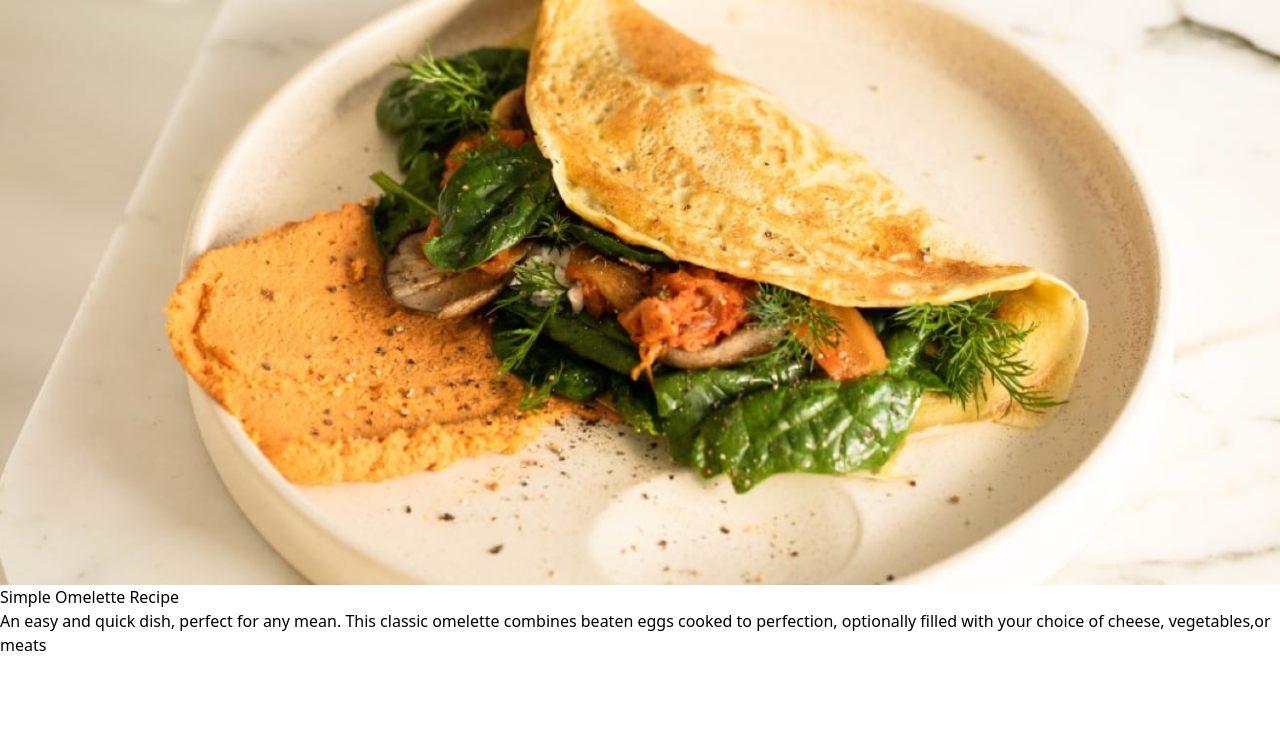
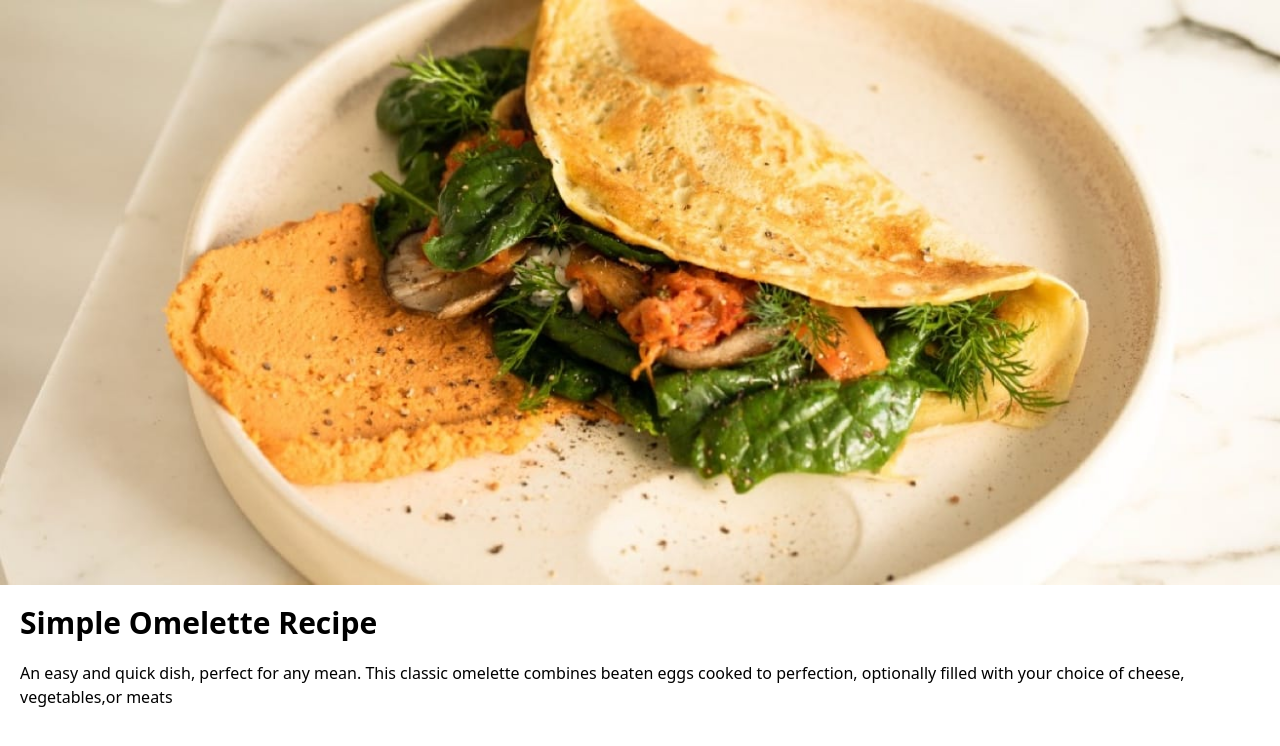
Before and after one commit to Miron-Silviu/main-recipe, a website: page docs/index.html in a window 1280 px wide. Drawn offline with Linux system fonts and the light colour scheme.

Commit message:
Feat : Create layout for title and desctiption.

```diff
--- a/docs/index.html
+++ b/docs/index.html
@@ -13,11 +13,11 @@
     <title>Recipe page</title>
     <link rel="stylesheet" href="style.css" />
   </head>
-  <body class="bg-">
+  <body class="bg-darkCharcoal">
     <img src="image-omelette.jpeg" alt="omelette-img" />
     <div class="main-description">
-      <h1>Simple Omelette Recipe</h1>
-      <p>
+      <h1 class="font-bold py-5 pl-5 text-3xl title">Simple Omelette Recipe</h1>
+      <p class="description px-5">
         An easy and quick dish, perfect for any mean. This classic omelette
         combines beaten eggs cooked to perfection, optionally filled with your
         choice of cheese, vegetables,or meats
```
Also changed, not shown: docs/style.css.
